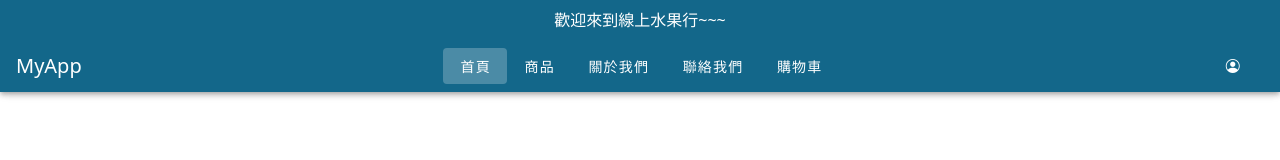
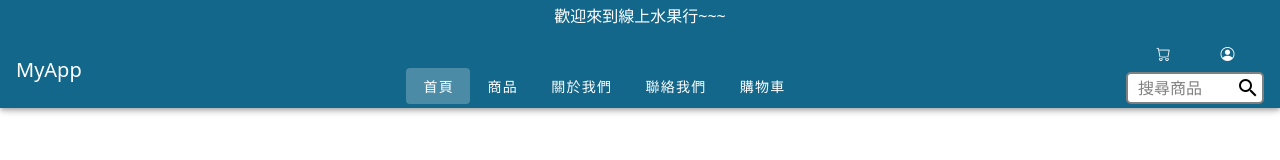
Before and after one commit to ctes930013/my-nuxt-nav, a Nuxt app: page / in a window 1280 px wide. Shown: the top 160 px of the page. Built offline with nearby package versions, Linux system fonts and the light colour scheme.

Commit message:
feat:頂部導航欄加入搜尋商品

```diff
--- a/layouts/default.vue
+++ b/layouts/default.vue
@@ -9,14 +9,14 @@
         :style="{ transform: isAppBarVisible ? 'translateY(0)' : 'translateY(-100%)' }"
         style="transition: transform 0.3s ease-in-out;"
       >
-        <div class="d-flex flex-column">
+        <div class="d-flex flex-column d-flex-full-width">
           <!-- 上層頂部橫幅 -->
-          <div class="text-center py-2">
+          <div class="text-center py-1">
             <p class="text-white" style="margin: 0;">歡迎來到線上水果行~~~</p>
           </div>
 
           <!-- 下層選單列 -->
-          <div class="d-flex align-center px-4 py-2">
+          <div class="d-flex align-center px-4 py-1 d-flex-full-width">
             <v-toolbar-title class="shrink">
               <NuxtLink class="navbar-brand" to="/">MyApp</NuxtLink>
             </v-toolbar-title>
@@ -24,7 +24,7 @@
             <v-spacer></v-spacer>
 
             <!-- 電腦板的選單 -->
-            <div class="d-none d-md-flex text-center">
+            <v-row class="d-none d-md-flex menu-align" justify="center">
               <v-btn text to="/">首頁</v-btn>
               <!-- 商品的一級選單 -->
               <v-menu v-model="productMenu" :close-on-content-click="false" open-on-hover open-on-click>
@@ -59,10 +59,16 @@
               <v-btn text to="/about">關於我們</v-btn>
               <v-btn text to="/contact">聯絡我們</v-btn>
               <v-btn text to="/cart">購物車</v-btn>
-            </div>
+            </v-row>
 
             <v-spacer></v-spacer>
 
+            <div class="d-flex flex-column align-center">
+              <div class="d-flex align-center">
+                <!-- 購物車 -->
+                <v-btn class="d-none d-md-flex" to="/cart">
+                  <i class="bi bi-cart"></i>
+                </v-btn>
                 <!-- 會員中心 -->
                 <!-- 已登入就用懸浮選單 -->
                 <ClientOnly>
@@ -91,6 +97,18 @@
                     </v-btn>
                   </div>
                 </ClientOnly>
+              </div>
+              <!-- 下方搜尋欄 -->
+              <div class="d-none d-md-flex align-center search-input-bg">
+                <input
+                  id="search"
+                  placeholder="搜尋商品"
+                  type="text"
+                  class="mx-2 search-text-input"
+                />
+                <v-icon color="black">mdi-magnify</v-icon>
+              </div>
+            </div>
 
             <!-- 手機板的漢堡選單 -->
             <v-app-bar-nav-icon @click="drawer = !drawer" class="nav-bar-icon d-block d-md-none">
@@ -265,7 +283,27 @@ function logout() {
   word-break: break-word;
 }
 /* 確保app bar下層內容滿寬 */
-.d-flex {
+.d-flex-full-width {
   width: 100%;
 }
+/* 搜尋輸入框背景 */
+.search-input-bg {
+  border: 2px solid gray;
+  border-radius: 5px;
+  padding: 2px;
+  background-color: white;
+}
+/* 自訂搜尋輸入框 */
+.search-text-input {
+  width: 90px;
+  color: black;
+}
+.search-text-input::placeholder {
+  color: gray;
+}
+/* 電腦版選單對齊方式 */
+.menu-align {
+  align-self: flex-end !important;
+  margin-bottom: 0px;
+}
 </style>
```
Lines whose indentation alone changed are shown as unchanged.
